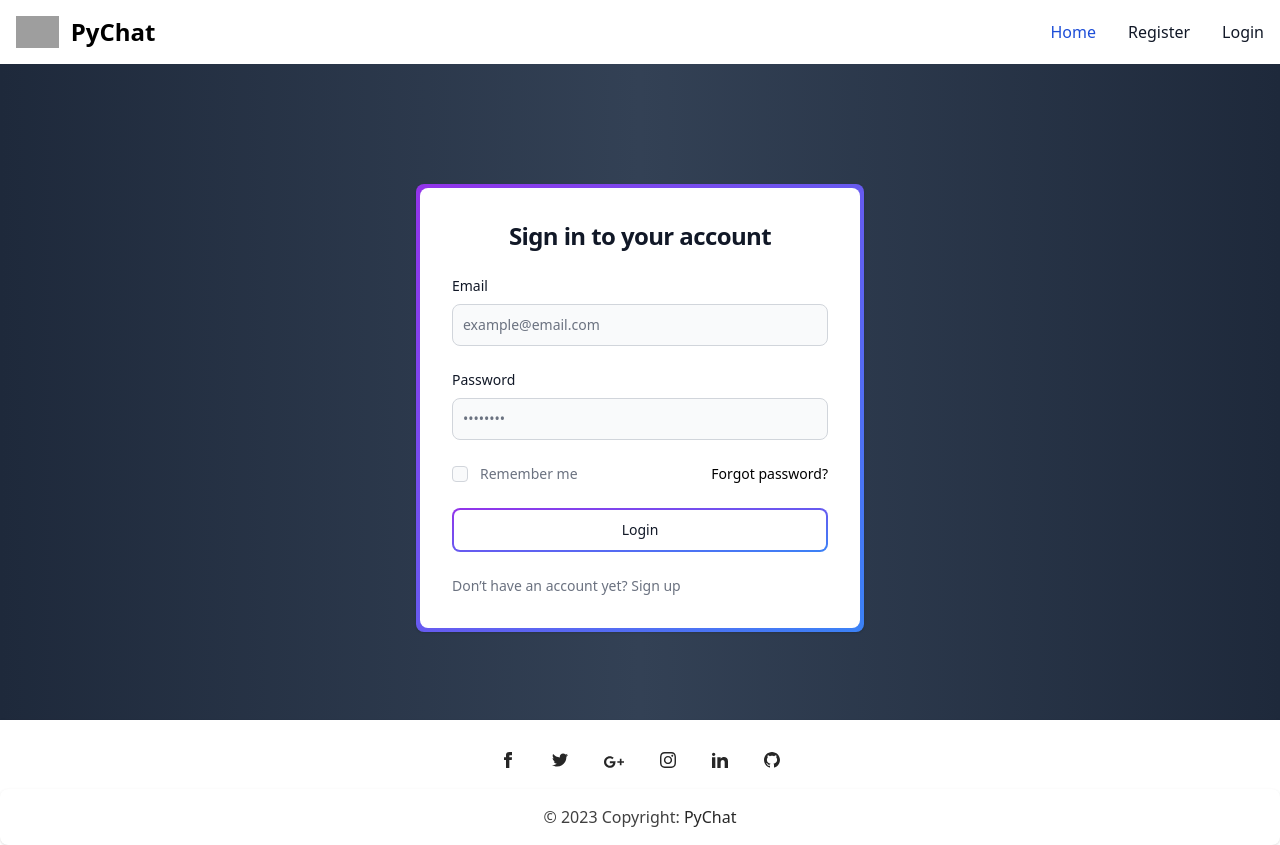
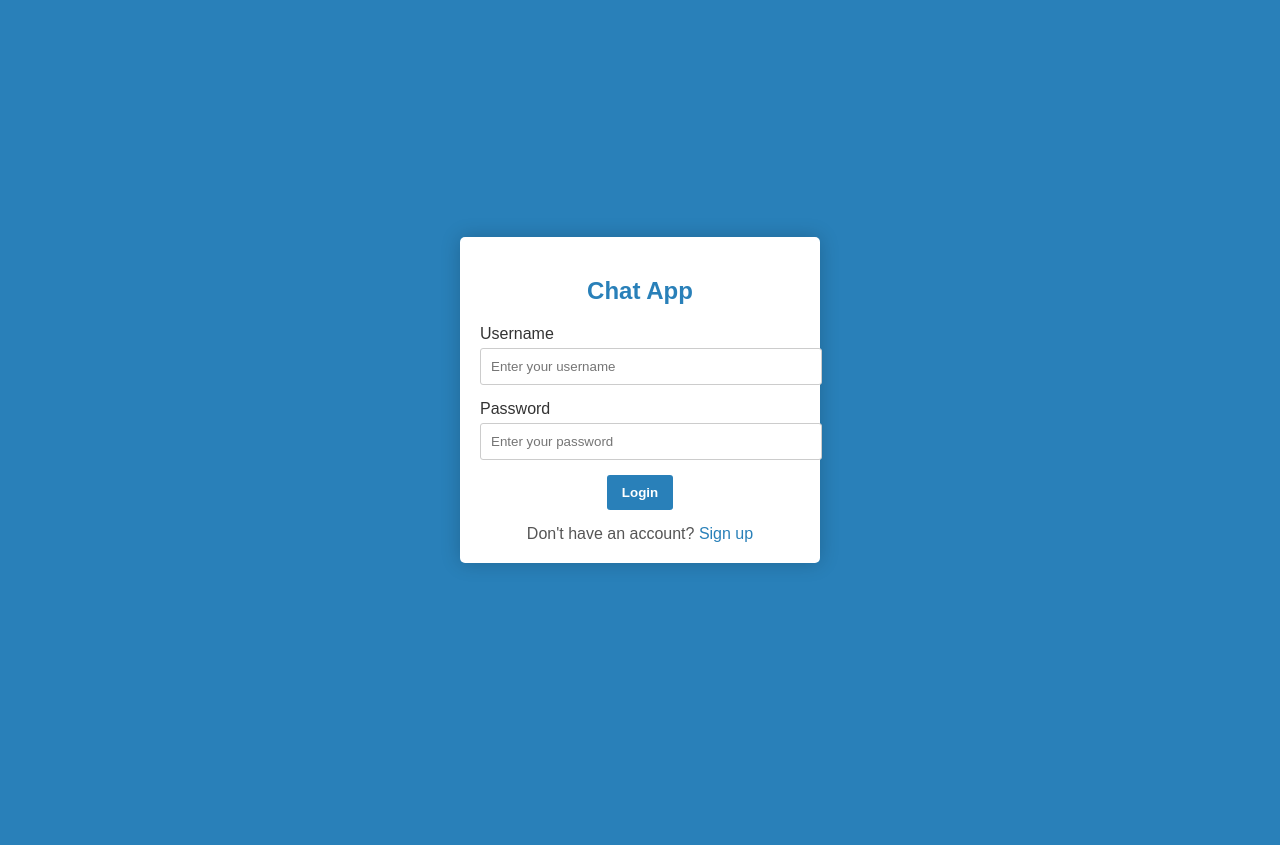
Before and after one commit to mkrol1997/PyChat, a Flask app: page / in a window 1280 px wide. After the commit the page ends 567 px from the top, so only its background shows below. Run offline with Flask 3, Linux system fonts and the light colour scheme; some libraries are stand-ins or nearby versions; grey boxes are pictures that could not be loaded.

```diff
--- a/chatapp/static/styles.css
+++ b/chatapp/static/styles.css
@@ -1,40 +1,75 @@
 body {
-    overflow: hidden;
+    font-family: Arial, sans-serif;
+    margin: 0;
+    padding: 0;
+    background-color: #2980b9;
+    display: flex;
+    justify-content: center;
+    align-items: center;
+    min-height: 100vh;
 }
 
-.gradient-custom {
-/* fallback for old browsers */
-background: #fccb90;
-
-/* Chrome 10-25, Safari 5.1-6 */
-background: -webkit-linear-gradient(to bottom right, rgba(252, 203, 144, 1), rgba(213, 126, 235, 1));
-
-/* W3C, IE 10+/ Edge, Firefox 16+, Chrome 26+, Opera 12+, Safari 7+ */
-background: linear-gradient(to bottom right, rgba(252, 203, 144, 1), rgba(213, 126, 235, 1))
+.container {
+    background-color: #fff;
+    border-radius: 5px;
+    box-shadow: 0px 0px 20px rgba(0, 0, 0, 0.2);
+    width: 320px;
+    text-align: center;
+    padding: 20px;
 }
 
-.mask-custom {
-background: rgba(7,7,49,0.6);
-border-radius: 2em;
-backdrop-filter: blur(15px);
-border: 2px solid rgba(255, 255, 255, 0.05);
-background-clip: padding-box;
-box-shadow: 25px 25px 25px rgba(46, 54, 68, 0.03);
+.login-box {
+    margin-top: 20px;
 }
 
-.error {
-    background-color: red
+.login-box h2 {
+    color: #2980b9;
 }
 
-.success {
-    background-color: green
+.input-container {
+    margin: 15px 0;
+    text-align: left;
 }
 
-.info {
-    background-color: #3498db;
+label {
+    display: block;
+    margin-bottom: 5px;
+    color: #333;
+}
+
+input[type="text"],
+input[type="password"] {
+    width: 100%;
+    padding: 10px;
+    border: 1px solid #ccc;
+    border-radius: 3px;
+}
+
+button {
+    background-color: #2980b9;
     color: #fff;
-    padding: 10px;
-    border-radius: 5px;
-    box-shadow: 0 2px 4px rgba(0, 0, 0, 0.1);
-    margin-bottom: 10px;
+    padding: 10px 15px;
+    border: none;
+    border-radius: 3px;
+    cursor: pointer;
+    font-weight: bold;
+    transition: background-color 0.3s;
 }
+
+button:hover {
+    background-color: #2471a3;
+}
+
+.signup-link {
+    margin-top: 15px;
+    color: #555;
+}
+
+.signup-link a {
+    color: #2980b9;
+    text-decoration: none;
+}
+
+.signup-link a:hover {
+    text-decoration: underline;
+}
--- a/chatapp/templates/login.html
+++ b/chatapp/templates/login.html
@@ -1,50 +1,30 @@
-{% include "header.html" %}
-
-<section>
-  <div class="flex flex-col items-center justify-center pb-8 mt-auto min-h-[78vh] lg:py-0">
-      <div class="relative sm:w-[50%] p-1 bg-gradient-to-br shadow dark:border-gray-700 dark:border rounded-lg from-purple-600 to-blue-500 md:mt-0 sm:max-w-md">
-      <div class="w-full bg-white rounded-lg dark:bg-gray-800">
-          <div class="p-6 space-y-4 md:space-y-6 sm:p-8">
-              <h1 class="flex justify-center text-xl font-bold leading-tight tracking-tight text-gray-900 md:text-2xl dark:text-white">
-                  Sign in to your account
-              </h1>
-              <form class="space-y-4 md:space-y-6" method="POST">
-                  {{ form.hidden_tag() }}
-                  <div>
-                      {{ form.email.label(class="block mb-2 text-sm font-medium text-gray-900 dark:text-white") }}
-                      {{ form.email(class="bg-gray-50 border border-gray-300 text-gray-900 sm:text-sm rounded-lg focus:ring-primary-600 focus:border-primary-600 block w-full p-2.5 dark:bg-gray-700 dark:border-gray-600 dark:placeholder-gray-400 dark:text-white dark:focus:ring-blue-500 dark:focus:border-blue-500", placeholder="example@email.com") }}
+<!DOCTYPE html>
+<html lang="en">
+<head>
+    <meta charset="UTF-8">
+    <meta name="viewport" content="width=device-width, initial-scale=1.0">
+    <link rel="stylesheet" type="text/css" href="{{ url_for('static', filename='styles.css') }}">
+    <title>Chat App Login</title>
+</head>
+<body>
+    <div class="container">
+        <div class="login-box">
+            <h2>Chat App</h2>
+            <form action="/chat" method="GET">
+                <div class="input-container">
+                    <label for="username">Username</label>
+                    <input type="text" id="username" name="username" placeholder="Enter your username">
                 </div>
-                  <div>
-                      {{ form.password.label(class="block mb-2 text-sm font-medium text-gray-900 dark:text-white") }}
-                      {{ form.password(placeholder="••••••••", class="bg-gray-50 border border-gray-300 text-gray-900 sm:text-sm rounded-lg focus:ring-primary-600 focus:border-primary-600 block w-full p-2.5 dark:bg-gray-700 dark:border-gray-600 dark:placeholder-gray-400 dark:text-white dark:focus:ring-blue-500 dark:focus:border-blue-500") }}
+                <div class="input-container">
+                    <label for="password">Password</label>
+                    <input type="password" id="password" name="password" placeholder="Enter your password">
                 </div>
-                  <div class="flex items-center justify-between">
-                      <div class="flex items-start">
-                          <div class="flex items-center h-5">
-                            <input id="remember" aria-describedby="remember" type="checkbox" class="w-4 h-4 border border-gray-300 rounded bg-gray-50 focus:ring-3 focus:ring-primary-300 dark:bg-gray-700 dark:border-gray-600 dark:focus:ring-primary-600 dark:ring-offset-gray-800">
-                          </div>
-                          <div class="ml-3 text-sm">
-                            <label for="remember" class="text-gray-500 dark:text-gray-300">Remember me</label>
-                          </div>
-                      </div>
-                      <a href="#" class="text-sm font-medium text-primary-600 hover:underline dark:text-primary-500">Forgot password?</a>
-                  </div>
-                  <button class="w-full relative inline-flex items-center justify-center p-0.5 mb-2 mr-2 overflow-hidden text-sm font-medium text-gray-900 rounded-lg group bg-gradient-to-br from-purple-600 to-blue-500 group-hover:from-purple-600 group-hover:to-blue-500 hover:text-white dark:text-white focus:ring-4 focus:outline-none focus:ring-blue-300 dark:focus:ring-blue-800"
-                          type="submit">
-                        <span class="w-full relative px-5 py-2.5 transition-all ease-in duration-75 bg-white dark:bg-gray-900 rounded-md group-hover:bg-opacity-0">
-                            Login
-                        </span>
-                  </button>
-
+                <button type="submit">Login</button>
             </form>
-                  <p class="text-sm font-light text-gray-500 dark:text-gray-400">
-                      Don’t have an account yet? <a href="#" class="font-medium text-primary-600 hover:underline dark:text-primary-500">Sign up</a>
-                  </p>
+            <div class="signup-link">
+                Don't have an account? <a href="#">Sign up</a>
             </div>
         </div>
     </div>
-  </div>
-
-</section>
-
-{% include "footer.html" %}
+</body>
+</html>
--- /dev/null
+++ b/chatapp/web_app.py
@@ -0,0 +1,15 @@
+from flask import Blueprint, render_template, request
+
+
+main = Blueprint('auth', __name__)
+
+
+@main.route('/')
+def login():
+    return render_template('login.html')
+
+
+@main.route('/chat')
+def chat():
+    username = request.args.get('username')
+    return render_template('chat.html', username=username)
```
Also changed, not shown: chatapp/__init__.py (+2 -13 lines), chatapp/models.py (+6 -9 lines). Lines whose indentation alone changed are shown as unchanged.
